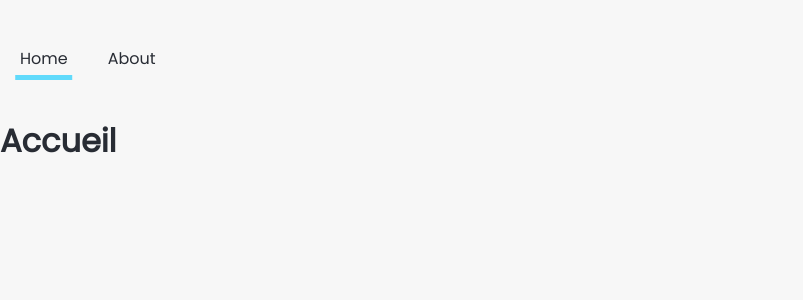
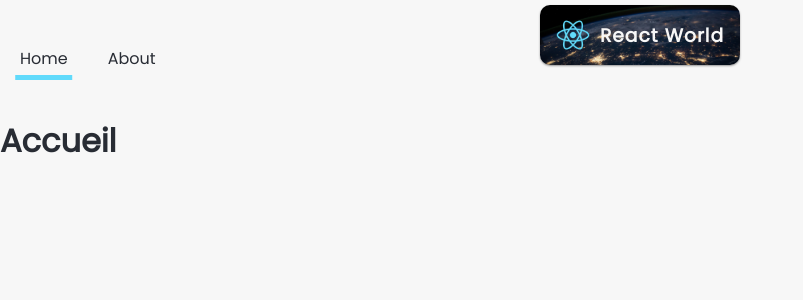
Before and after one commit to TerenceHilderal/wetheworld, a React (Create React App) app: page / in a window 1280 px wide. Shown: the top 300 px of the page, without its empty margins (0-803 px from the left). Built offline with nearby package versions, Linux system fonts and the light colour scheme.

Commit message:
adding Logo component

```diff
--- /dev/null
+++ b/src/components/Logo.jsx
@@ -0,0 +1,12 @@
+import React from 'react';
+
+function Logo() {
+	return (
+		<div className='logo'>
+			<img src='./logo192.png' alt='logo' />
+			<h3>React World</h3>
+		</div>
+	);
+}
+
+export default Logo;
--- a/src/pages/About.jsx
+++ b/src/pages/About.jsx
@@ -1,9 +1,11 @@
+import Logo from '../components/Logo';
 import Navigation from '../components/Navigation';
 
 const About = () => {
 	return (
 		<div>
 			<Navigation />
+			<Logo />
 			<h1>A propos</h1>
 		</div>
 	);
--- a/src/pages/Home.jsx
+++ b/src/pages/Home.jsx
@@ -1,8 +1,10 @@
+import Logo from '../components/Logo';
 import Navigation from '../components/Navigation';
 
 const Home = () => {
 	return (
 		<div className='home'>
+			<Logo />
 			<Navigation />
 			<h1>Accueil</h1>
 		</div>
--- a/src/styles/components/_logo.scss
+++ b/src/styles/components/_logo.scss
@@ -4,7 +4,7 @@
 	top: 5px;
 	left: 50%;
 	transform: translate(-50%);
-	// background: url(../../assets/main.jpg) center/cover;
+	background: url(../../assets/main.jpg) center/cover;
 	height: 60px;
 	width: 200px;
 	align-items: center;
```
